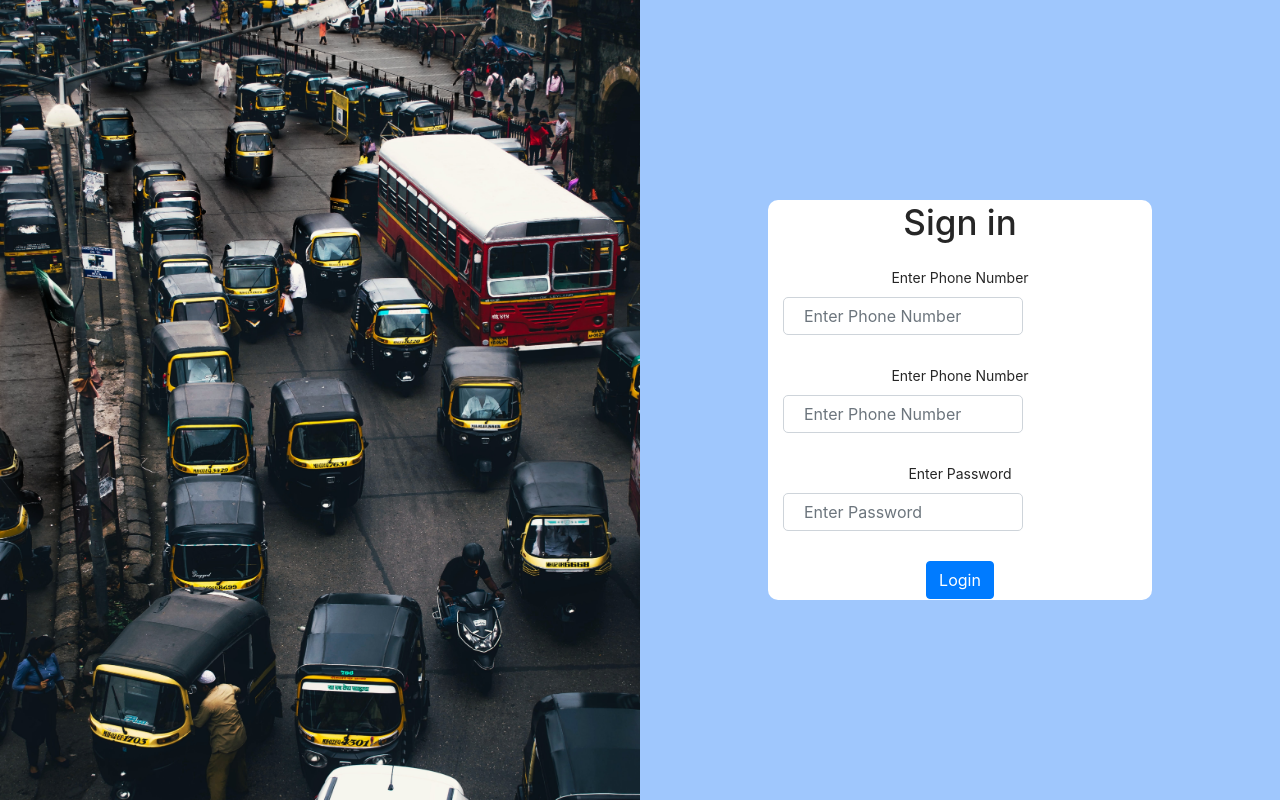
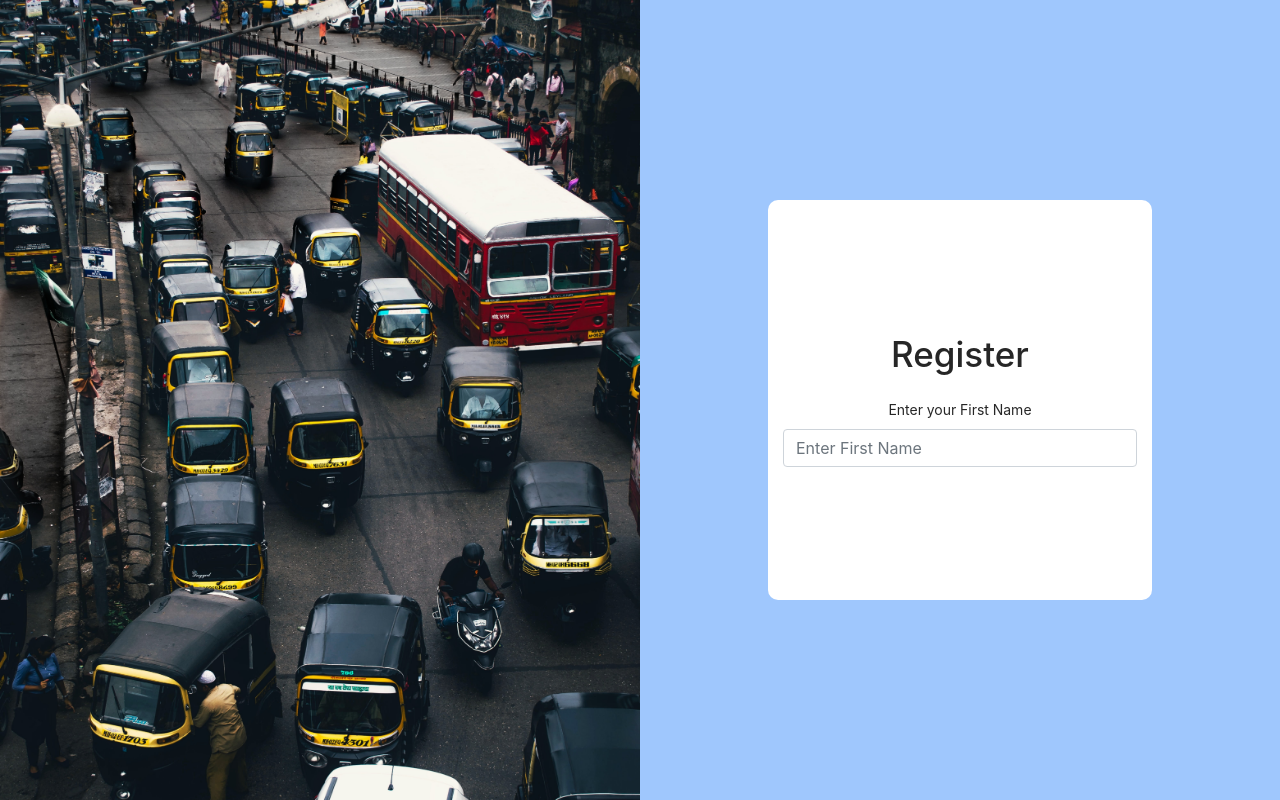
Before and after one commit to arpitm859/Road-App, a React (Create React App) app in the folder client/: page /register in a window 1280 px wide. Built offline with nearby package versions, Linux system fonts and the light colour scheme.

Commit message:
updated register UI

```diff
--- a/client/src/pages/register/login.jsx
+++ b/client/src/pages/register/login.jsx
@@ -76,6 +76,7 @@ const Login = ({ setCurrentUser, setAuth }) => {
 												required />
 
 											<MDBBtn color="primary" type="submit" onClick={(e) => onSubmit(e)}>Login</MDBBtn>
+											<Link to="/register" style={{ color:"white" }}>Don't have an account? Sign Up</Link>
 								</form>
 							</MDBCol>
 						</MDBRow>
--- a/client/src/pages/register/register.jsx
+++ b/client/src/pages/register/register.jsx
@@ -69,44 +69,10 @@ const Register = () => {
 					<MDBContainer>
 						<MDBRow>
 							<MDBCol>
-								<form>
-									<p className="h4 text-center mb-4" style={{fontSize:'35px'}}>Sign in</p>
-									<label htmlFor="defaultFormRegisterNameEx" className="grey-text" style={{textAlign:'left'}}>
-										Enter Phone Number </label>
-											<input
-												className="form-control"
-												id="textInput"
-												type='text'
-												placeholder='Enter Phone Number'
-												name='phoneNumber'
-												value={phoneNumber}
-												onChange={(e) => onChange(e)}
-												required />
-									<label htmlFor="defaultFormRegisterNameEx" className="grey-text" style={{textAlign:'left'}}>
-										Enter Phone Number </label>
-											<input
-												className="form-control"
-												id="textInput"
-												type='text'
-												placeholder='Enter Phone Number'
-												name='phoneNumber'
-												value={phoneNumber}
-												onChange={(e) => onChange(e)}
-												required />
-									<label htmlFor="defaultFormLoginPasswordEx" className="grey-text" >
-											Enter Password </label>
-											<input
-												className="form-control"
-												id="passwordInput"
-												type='password'
-												placeholder='Enter Password'
-												name='password'
-												value={password}
-												onChange={(e) => onChange(e)}
-												required />
+								<p className="h4 text-center mb-4" style={{fontSize:'35px'}}>Register</p>
 
-											<MDBBtn color="primary" type="submit" onClick={(e) => onSubmit(e)}>Login</MDBBtn>
-								</form>
+								<label htmlFor="defaultFormRegisterNameEx" className="grey-text">	Enter your First Name</label>
+								<input type="text" placeholder="Enter First Name" name="firstname" className="form-control" value={firstname} onChange={e => onChange(e)} required />
 							</MDBCol>
 						</MDBRow>
 					</MDBContainer>
```
